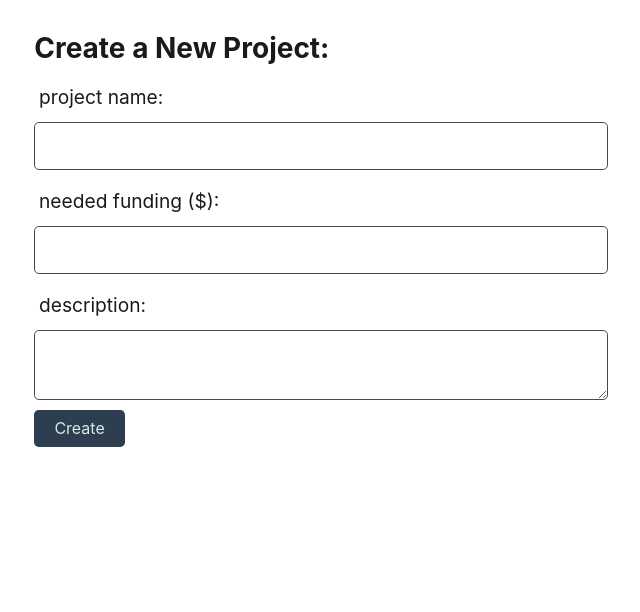
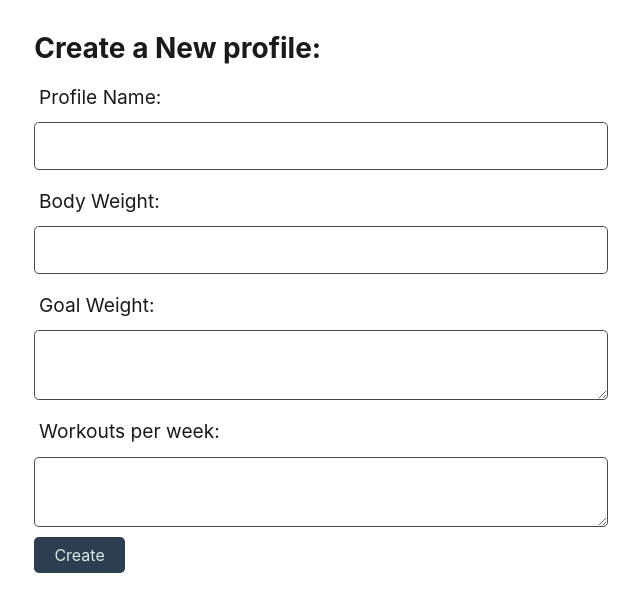
Before and after one commit to NMR-Code/Personal-Fitness-App, a Node project: template views/profile.handlebars in a window 1280 px wide. Shown: the part 139-751 px from the top of the page, without its empty margins (17-657 px from the left). Run offline with Node 20 templates, Linux system fonts and the light colour scheme; the template is opened without the code that fills it, so the values that code supplies are empty; some libraries are stand-ins or nearby versions.

Commit message:
javascript logic

```diff
--- a/public/js/profile.js
+++ b/public/js/profile.js
@@ -1,14 +1,17 @@
 const newFormHandler = async (event) => {
   event.preventDefault();
 
-  const name = document.querySelector('#project-name').value.trim();
-  const needed_funding = document.querySelector('#project-funding').value.trim();
-  const description = document.querySelector('#project-desc').value.trim();
+  //was project-name, need-funding, n project description
+  const name = document.querySelector('#profile-name').value.trim();
+  const bodyWeight = document.querySelector('#body-weight').value.trim();
+  const goalWeight = document.querySelector('#goal-weight').value.trim();
+  const workoutsPerWeek = document.querySelector('#workout-perweek').value.trim();
 
-  if (name && needed_funding && description) {
-    const response = await fetch(`/api/projects`, {
+
+  if (name && bodyWeight && goalWeight && workoutsPerWeek) {
+    const response = await fetch(`/api/profile`, {
       method: 'POST',
-      body: JSON.stringify({ name, needed_funding, description }),
+      body: JSON.stringify({ name, bodyWeight, goalWeight, workoutsPerWeek }),
       headers: {
         'Content-Type': 'application/json',
       },
@@ -17,7 +20,7 @@ const newFormHandler = async (event) => {
     if (response.ok) {
       document.location.replace('/profile');
     } else {
-      alert('Failed to create project');
+      alert('Failed to create profile');
     }
   }
 };
@@ -26,14 +29,14 @@ const delButtonHandler = async (event) => {
   if (event.target.hasAttribute('data-id')) {
     const id = event.target.getAttribute('data-id');
 
-    const response = await fetch(`/api/projects/${id}`, {
+    const response = await fetch(`/api/profile/${id}`, {
       method: 'DELETE',
     });
 
     if (response.ok) {
       document.location.replace('/profile');
     } else {
-      alert('Failed to delete project');
+      alert('Failed to delete profile');
     }
   }
 };
--- a/views/profile.handlebars
+++ b/views/profile.handlebars
@@ -6,20 +6,24 @@
 
 <div class="row mt-4">
   <div class="col-md-6">
-    <h3>Create a New Project:</h3>
+    <h3>Create a New profile:</h3>
 
     <form class="form new-project-form">
       <div class="form-group">
-        <label for="project-name">project name:</label>
-        <input class="form-input" type="text" id="project-name" name="project-name" />
+        <label for="profile-name">Profile Name:</label>
+        <input class="form-input" type="text" id="profile-name" name="profile-name" />
       </div>
       <div class="form-group">
-        <label for="project-funding">needed funding ($):</label>
-        <input class="form-input" type="number" id="project-funding" name="project-funding" />
+        <label for="body-weight"> Body Weight:</label>
+        <input class="form-input" type="number" id="body-weight" name="body-weight" />
       </div>
       <div class="form-group">
-        <label for="project-desc">description:</label>
-        <textarea class="form-input" id="project-desc" name="project-desc"></textarea>
+        <label for="goal-weight">Goal Weight:</label>
+        <textarea class="form-input" id="goal-weight" name="goal-weight"></textarea>
+      </div>
+      <div class="form-group">
+        <label for="workout-perweek">Workouts per week:</label>
+        <textarea class="form-input" id="workout-perweek" name="workout-perweek"></textarea>
       </div>
       <div class="form-group">
         <button type="submit" class="btn btn-primary">Create</button>
```
